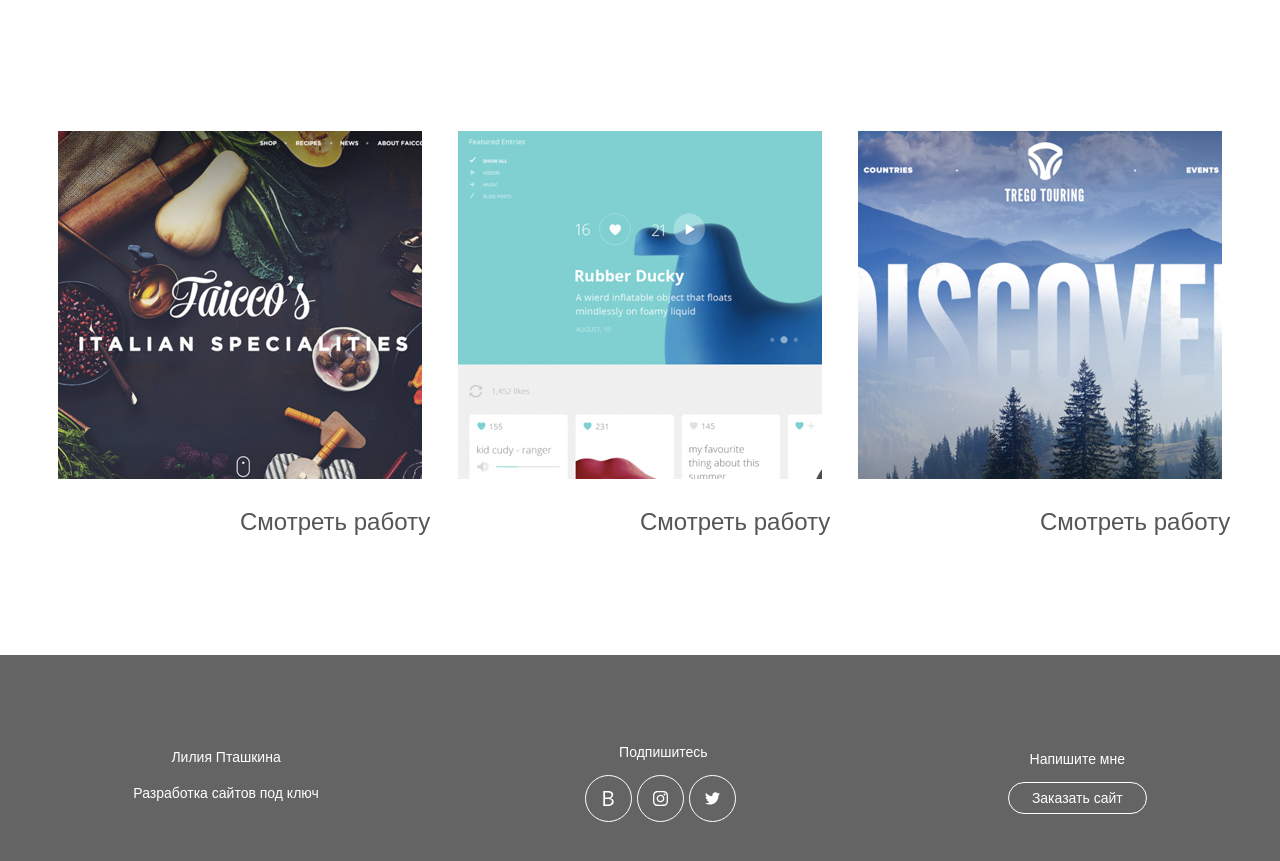
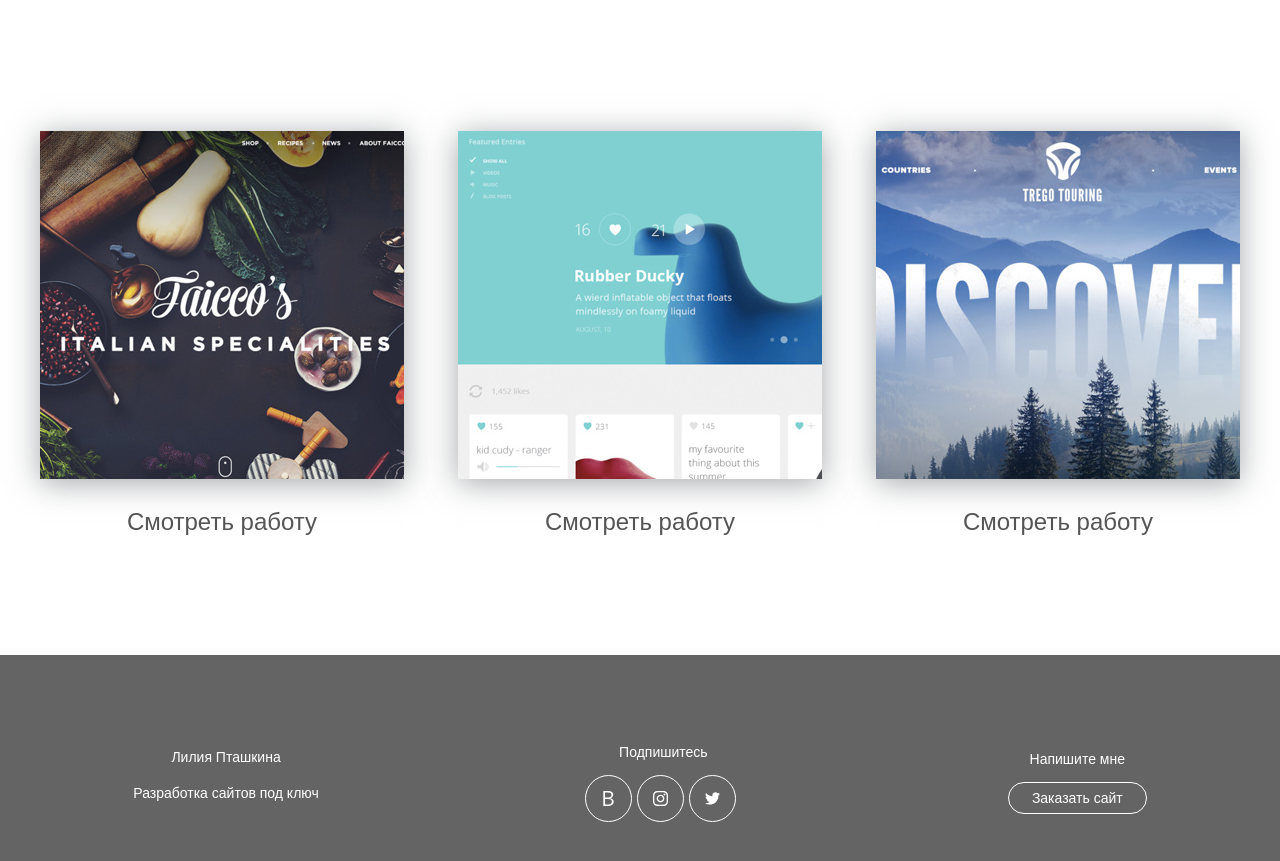
Before and after one commit to efekta/portfolio, a plain HTML site: page index.html in a window 1280 px wide. Shown: the part 945-1806 px from the top of the page. Drawn offline with Linux system fonts and the light colour scheme.

Commit message:
no message

```diff
--- a/css/style.scss
+++ b/css/style.scss
@@ -69,6 +69,7 @@
 	width: 364px;
     height: 348px;
     overflow: hidden;
+    box-shadow: 0px 4px 29px 0px rgba(87, 92, 97, 0.54);
     // display: flex;
     // justify-content: center;
     // align-items: flex-end;
@@ -85,17 +86,18 @@
 
 .portfolio__work {
 	display: flex;
-	justify-content: space-around;
+	justify-content: space-between;
 }
 // .portfolio-box {
-// 	overflow: hidden;
-// 	height: 348px;
+// 	text-align: center;
 // }
 .portfolio-desc {
+	width: 364px;
 	position: absolute;
 	font-size: 24px;
 	color: #555;
-	margin-left: 90px;
+	text-align: center;
+
 }
 // .portfolio-item:hover .portfolio-desc {
 // 	color: #087125;
@@ -106,7 +108,7 @@
 	width: 364px;
   	height: 348px;
 	margin-bottom: 30px;
-	box-shadow: 0px 4px 29px 0px rgba(87, 92, 97, 0.54);
+	// box-shadow: 0px 4px 29px 0px rgba(87, 92, 97, 0.54);
 }
 .portfolio-pic img {
 	width: 100%;
```
Also changed, not shown: css/style.css, 2 other files.
